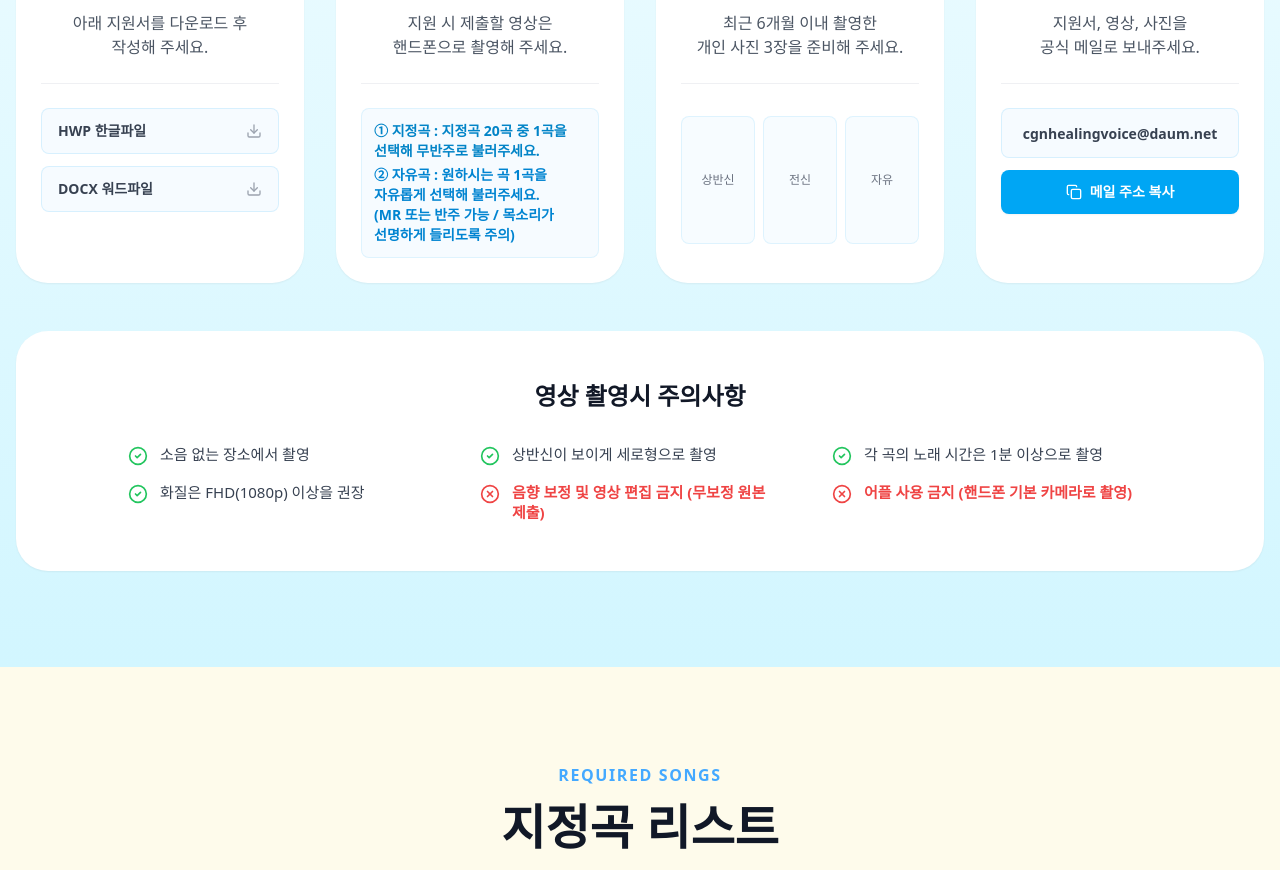
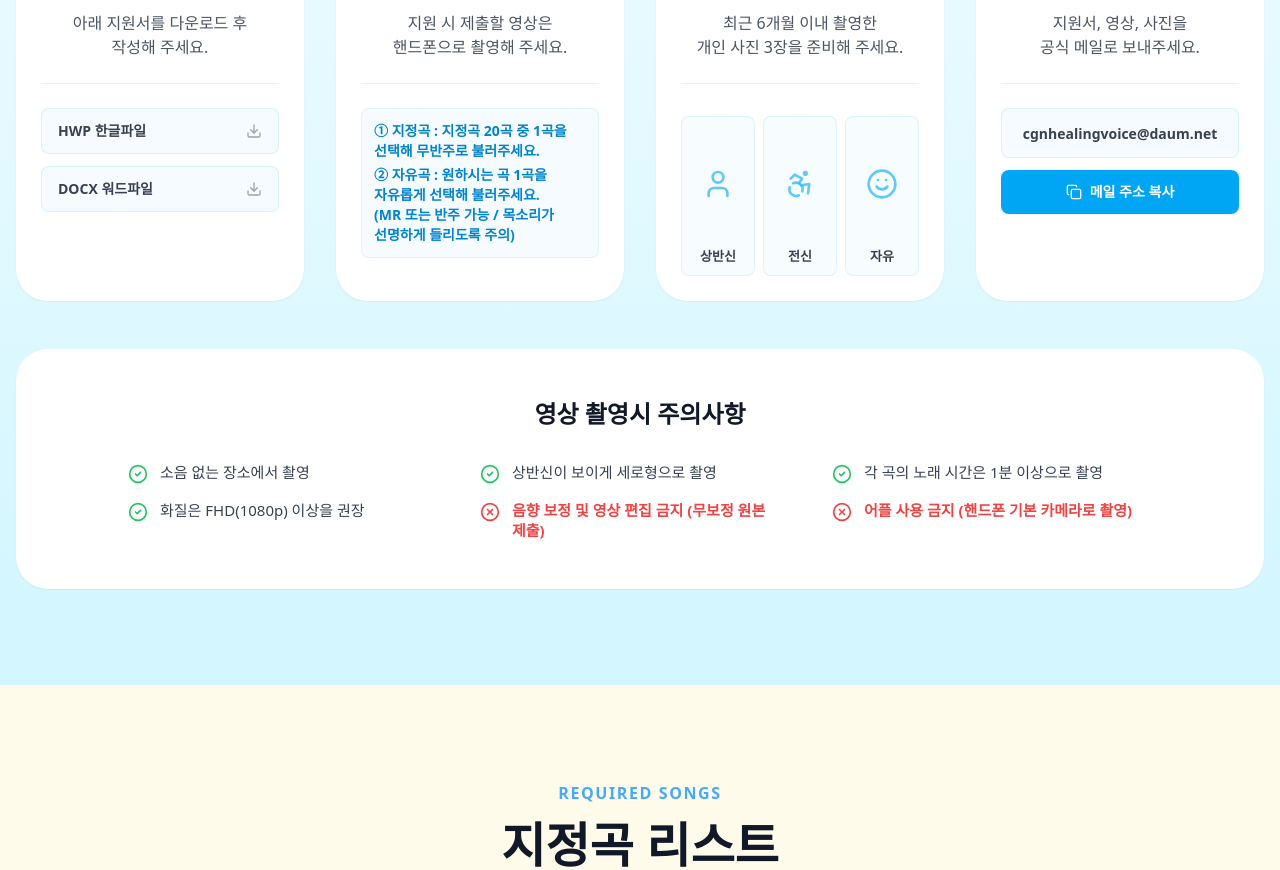
Before and after one commit to seun9eun/healingvoice, a React (Vite) app: page / in a window 1280 px wide. Shown: the part 4593-5463 px from the top of the page. Built offline with nearby package versions, Linux system fonts and the light colour scheme; a web font is replaced by a local one.

Commit message:
style: add pictograms to photo card and align typography

```diff
--- a/src/app/components/StepsSection.tsx
+++ b/src/app/components/StepsSection.tsx
@@ -6,6 +6,9 @@ import {
   Copy,
   CheckCircle2,
   XCircle,
+  User,
+  Accessibility,
+  Smile,
 } from "lucide-react";
 import { useLanguage } from "../context/LanguageContext";
 
@@ -120,10 +123,17 @@ export function StepsSection() {
       desc: t('steps.step3.desc'),
       icon: Camera,
       content: (
-        <div className="mt-4 flex gap-2 h-32">
-          {[t('steps.step3.photo1'), t('steps.step3.photo2'), t('steps.step3.photo3')].map((label, index) => (
-            <div key={index} className="flex-1 bg-sky-50/50 border border-sky-200/40 rounded-lg flex items-center justify-center">
-              <span className="text-gray-500 text-xs">{label}</span>
+        <div className="mt-4 flex gap-2 h-40">
+          {[
+            { label: t('steps.step3.photo1'), icon: User },
+            { label: t('steps.step3.photo2'), icon: Accessibility },
+            { label: t('steps.step3.photo3'), icon: Smile }
+          ].map((item, index) => (
+            <div key={index} className="flex-1 bg-sky-50/50 border border-sky-200/40 rounded-lg flex flex-col items-center justify-center p-2">
+              <div className="flex-1 flex items-center justify-center">
+                <item.icon className="w-8 h-8 text-sky-400/80" />
+              </div>
+              <span className="text-[13px] font-bold text-gray-700 mt-1">{item.label}</span>
             </div>
           ))}
         </div>
```
